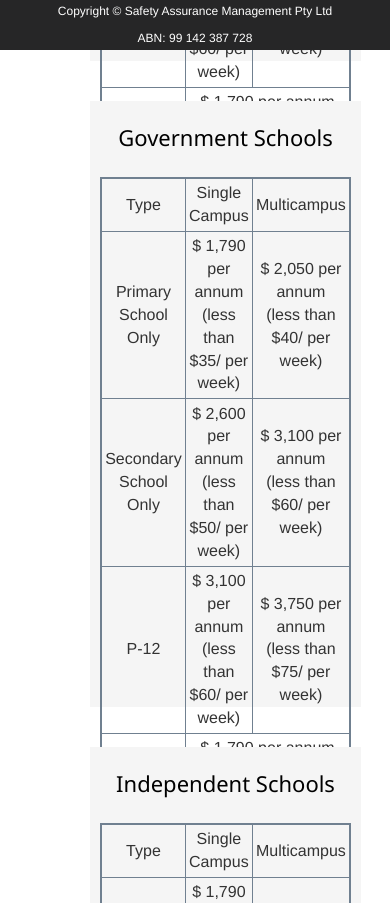
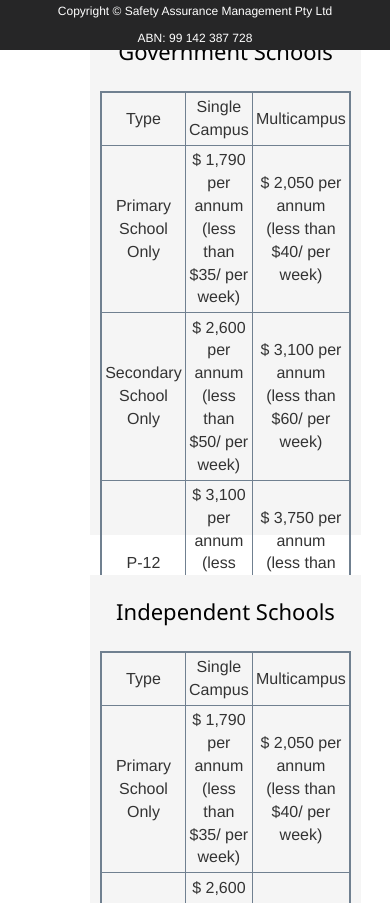
Before and after one commit to busybeebryann/SAM4SHCOOLSPROTO, a plain HTML site: page Costing.html in a window 390 px wide. Shown: the part 2241-3144 px from the top of the page. Drawn offline with nearby package versions, Linux system fonts and the light colour scheme.

Commit message:
Minor update

```diff
--- a/Costing.html
+++ b/Costing.html
@@ -304,7 +304,7 @@
                           <th>Special School</th>
                           <th colspan="2">$ 1,790 per annum<br/>(less than $35/ per week)</th>
                       </tr></thead></table>
-                      <button id="btn-register">Register</button>
+                      <button id="btn-register">Sign Up Now</button>
                   </div>
               </div>
               <div class="box">
@@ -333,7 +333,7 @@
                             <th>Special School</th>
                             <th colspan="2">$ 1,790 per annum<br/>(less than $35/ per week)</th>
                         </tr></thead></table>
-                        <button id="btn-register">Register</button>
+                        <button id="btn-register">Sign Up Now</button>
                     </div>
                 </div>
                 <div class="box">
@@ -362,7 +362,7 @@
                               <th>Special School</th>
                               <th colspan="2">$ 1,790 per annum<br/>(less than $35/ per week)</th>
                           </tr></thead></table>
-                          <button id="btn-register">Register</button>
+                          <button id="btn-register">Sign Up Now</button>
                       </div>
                   </div>
             </div>
--- a/styles/sam4.css
+++ b/styles/sam4.css
@@ -42,8 +42,8 @@
   flex-flow: wrap;
 }
 .box {
-  height: 606px;
-  width: 350px;
+  height: 520px;
+  width: 400px;
   background-color:rgb(245,245,245);
   margin: 20px;
   box-sizing: border;
@@ -91,11 +91,11 @@
 }
 @media screen and (max-width:1200px){
   .box{
-    width: 350px;
+    width: 400px;
   }
 }
 @media screen and (max-width:600px){
   .box{
-    width: 350px;
+    width: 400px;
   }
 }
```
